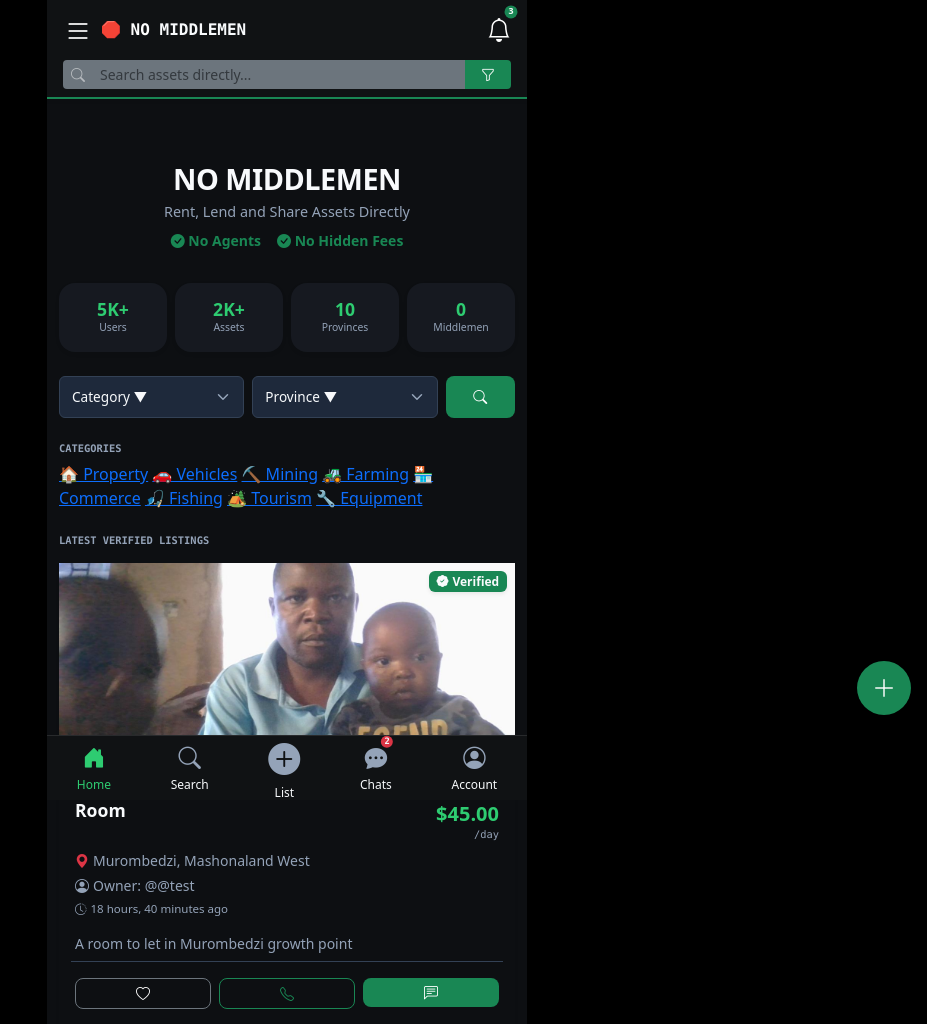
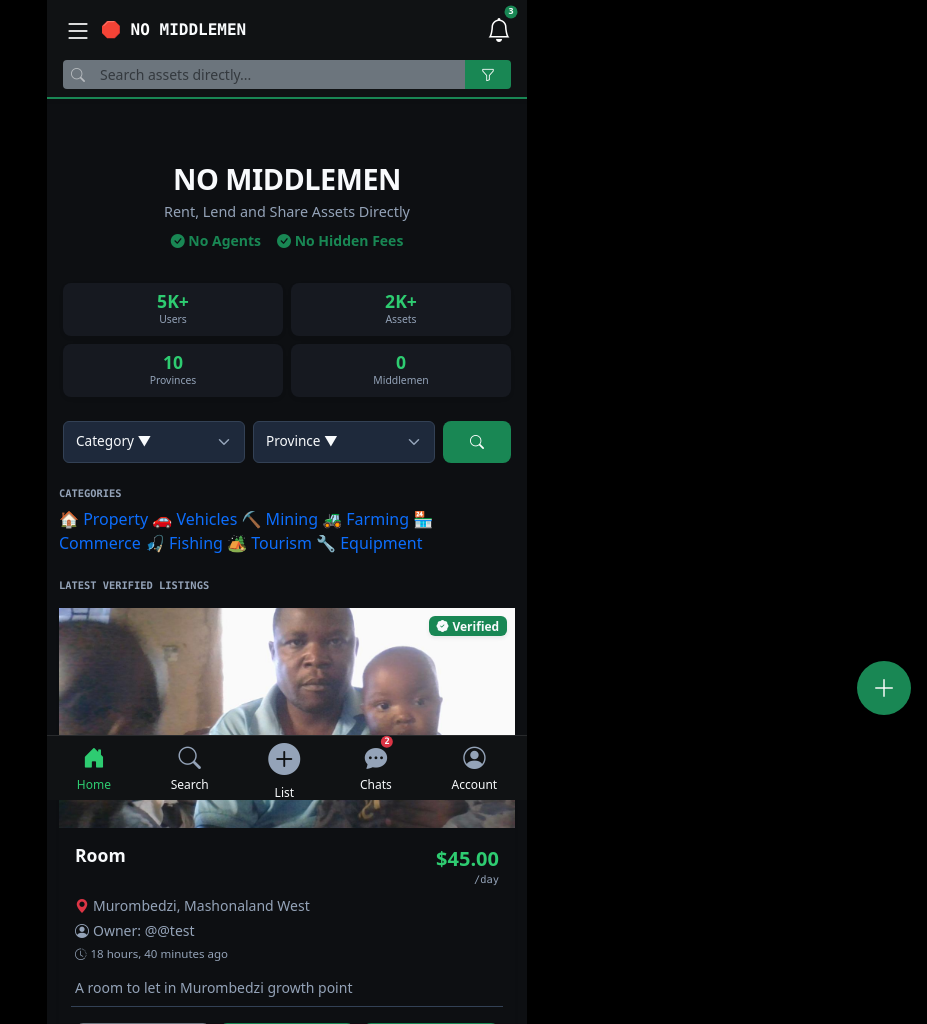
Before and after one commit to simeonmbwani/no-middlemen-market, a Django app: page / in a window 1280 px wide. Shown: the top 1024 px of the page, without its empty margins (353-1280 px from the left). Run offline with Django 5.2, Linux system fonts and the light colour scheme; data comes from the database, SQL or seed files in the repository.

Commit message:
Fixed stats scaling bug and added all ten zimbabwean provinces to filter form structures

```diff
--- a/listings/templates/listings/listing_list.html
+++ b/listings/templates/listings/listing_list.html
@@ -3,6 +3,7 @@
 {% block content %}
 <div class="container px-1">
 
+    <!-- 2. HERO SECTION -->
     <div class="text-center py-4 my-2 border-0 bg-transparent">
         <h1 class="fw-bold mb-1" style="font-size: 1.8rem; letter-spacing: -0.5px;">NO MIDDLEMEN</h1>
         <p class="lead mb-2 text-secondary" style="font-size: 0.9rem; font-weight: 500;">Rent, Lend and Share Assets Directly</p>
@@ -12,34 +13,35 @@
         </div>
     </div>
 
-    <div class="row g-2 mb-4">
-        <div class="col-3">
-            <div class="card border-0 rounded-4 shadow-sm" style="background-color: var(--card-bg) !important;">
-                <div class="card-body text-center py-3 px-1">
+    <!-- 📊 FIXED STATS MODULE: Restructured to 2-column blocks so items do not squish or overlap -->
+    <div class="row g-2 mb-4 px-1 text-center">
+        <div class="col-6">
+            <div class="card border-0 rounded-3 shadow-sm" style="background-color: var(--card-bg) !important;">
+                <div class="card-body py-2 px-1">
                     <h5 class="fw-bold text-success mb-0" style="font-size: 1.1rem; color: #2ecc71 !important;">5K+</h5>
                     <small class="text-muted d-block" style="font-size: 0.65rem;">Users</small>
                 </div>
             </div>
         </div>
-        <div class="col-3">
-            <div class="card border-0 rounded-4 shadow-sm" style="background-color: var(--card-bg) !important;">
-                <div class="card-body text-center py-3 px-1">
+        <div class="col-6">
+            <div class="card border-0 rounded-3 shadow-sm" style="background-color: var(--card-bg) !important;">
+                <div class="card-body py-2 px-1">
                     <h5 class="fw-bold text-success mb-0" style="font-size: 1.1rem; color: #2ecc71 !important;">2K+</h5>
                     <small class="text-muted d-block" style="font-size: 0.65rem;">Assets</small>
                 </div>
             </div>
         </div>
-        <div class="col-3">
-            <div class="card border-0 rounded-4 shadow-sm" style="background-color: var(--card-bg) !important;">
-                <div class="card-body text-center py-3 px-1">
+        <div class="col-6">
+            <div class="card border-0 rounded-3 shadow-sm" style="background-color: var(--card-bg) !important;">
+                <div class="card-body py-2 px-1">
                     <h5 class="fw-bold text-success mb-0" style="font-size: 1.1rem; color: #2ecc71 !important;">10</h5>
                     <small class="text-muted d-block" style="font-size: 0.65rem;">Provinces</small>
                 </div>
             </div>
         </div>
-        <div class="col-3">
-            <div class="card border-0 rounded-4 shadow-sm" style="background-color: var(--card-bg) !important;">
-                <div class="card-body text-center py-3 px-1">
+        <div class="col-6">
+            <div class="card border-0 rounded-3 shadow-sm" style="background-color: var(--card-bg) !important;">
+                <div class="card-body py-2 px-1">
                     <h5 class="fw-bold text-success mb-0" style="font-size: 1.1rem; color: #2ecc71 !important;">0</h5>
                     <small class="text-muted d-block" style="font-size: 0.65rem;">Middlemen</small>
                 </div>
@@ -47,7 +49,8 @@
         </div>
     </div>
 
-    <form method="GET" action="{% url 'listings:list' %}" class="row g-2 mb-4">
+    <!-- 🔍 4. SEARCH FILTERS WITH ALL 10 PROVINCES INTEGRATED -->
+    <form method="GET" action="{% url 'listings:list' %}" class="row g-2 mb-4 px-1">
         {% if request.GET.q %}
             <input type="hidden" name="q" value="{{ request.GET.q }}">
         {% endif %}
@@ -68,12 +71,16 @@
         <div class="col-5">
             <select name="province" class="form-select filter-select">
                 <option value="">Province ▼</option>
+                <option value="bulawayo" {% if request.GET.province == 'bulawayo' %}selected{% endif %}>Bulawayo</option>
                 <option value="harare" {% if request.GET.province == 'harare' %}selected{% endif %}>Harare</option>
-                <option value="bulawayo" {% if request.GET.province == 'bulawayo' %}selected{% endif %}>Bulawayo</option>
                 <option value="manicaland" {% if request.GET.province == 'manicaland' %}selected{% endif %}>Manicaland</option>
+                <option value="mash_central" {% if request.GET.province == 'mash_central' %}selected{% endif %}>Mash Central</option>
+                <option value="mash_east" {% if request.GET.province == 'mash_east' %}selected{% endif %}>Mash East</option>
                 <option value="mash_west" {% if request.GET.province == 'mash_west' %}selected{% endif %}>Mash West</option>
+                <option value="masvingo" {% if request.GET.province == 'masvingo' %}selected{% endif %}>Masvingo</option>
+                <option value="mat_north" {% if request.GET.province == 'mat_north' %}selected{% endif %}>Mat North</option>
+                <option value="mat_south" {% if request.GET.province == 'mat_south' %}selected{% endif %}>Mat South</option>
                 <option value="midlands" {% if request.GET.province == 'midlands' %}selected{% endif %}>Midlands</option>
-                <option value="masvingo" {% if request.GET.province == 'masvingo' %}selected{% endif %}>Masvingo</option>
             </select>
         </div>
         <div class="col-2">
@@ -83,18 +90,20 @@
         </div>
     </form>
 
+    <!-- 3. HORIZONTAL CATEGORIES (Fixed raw blue links styling conflict from image_ac0e5d.png) -->
     <h6 class="fw-bold mb-2 text-uppercase font-monospace text-muted" style="font-size: 0.65rem; tracking: 1px;">Categories</h6>
     <div class="category-swiper mb-4">
-        <a href="?category=property" class="category-chip">🏠 Property</a>
-        <a href="?category=vehicle" class="category-chip">🚗 Vehicles</a>
-        <a href="?category=mining_equipment" class="category-chip">⛏️ Mining</a>
-        <a href="?category=farming_equipment" class="category-chip">🚜 Farming</a>
-        <a href="?category=commerce_business" class="category-chip">🏪 Commerce</a>
-        <a href="?category=fishing" class="category-chip">🎣 Fishing</a>
-        <a href="?category=tourism" class="category-chip">🏕️ Tourism</a>
-        <a href="?category=equipment" class="category-chip">🔧 Equipment</a>
+        <a href="?category=property" class="category-chip text-decoration-none">🏠 Property</a>
+        <a href="?category=vehicle" class="category-chip text-decoration-none">🚗 Vehicles</a>
+        <a href="?category=mining_equipment" class="category-chip text-decoration-none">⛏️ Mining</a>
+        <a href="?category=farming_equipment" class="category-chip text-decoration-none">🚜 Farming</a>
+        <a href="?category=commerce_business" class="category-chip text-decoration-none">🏪 Commerce</a>
+        <a href="?category=fishing" class="category-chip text-decoration-none">🎣 Fishing</a>
+        <a href="?category=tourism" class="category-chip text-decoration-none">🏕️ Tourism</a>
+        <a href="?category=equipment" class="category-chip text-decoration-none">🔧 Equipment</a>
     </div>
 
+    <!-- 5. ASSET CARDS CONTAINER -->
     <h6 class="fw-bold mb-3 text-uppercase font-monospace text-muted" style="font-size: 0.65rem; tracking: 1px;">Latest Verified Listings</h6>
     <div class="row g-3">
         {% for item in listings %}
```
